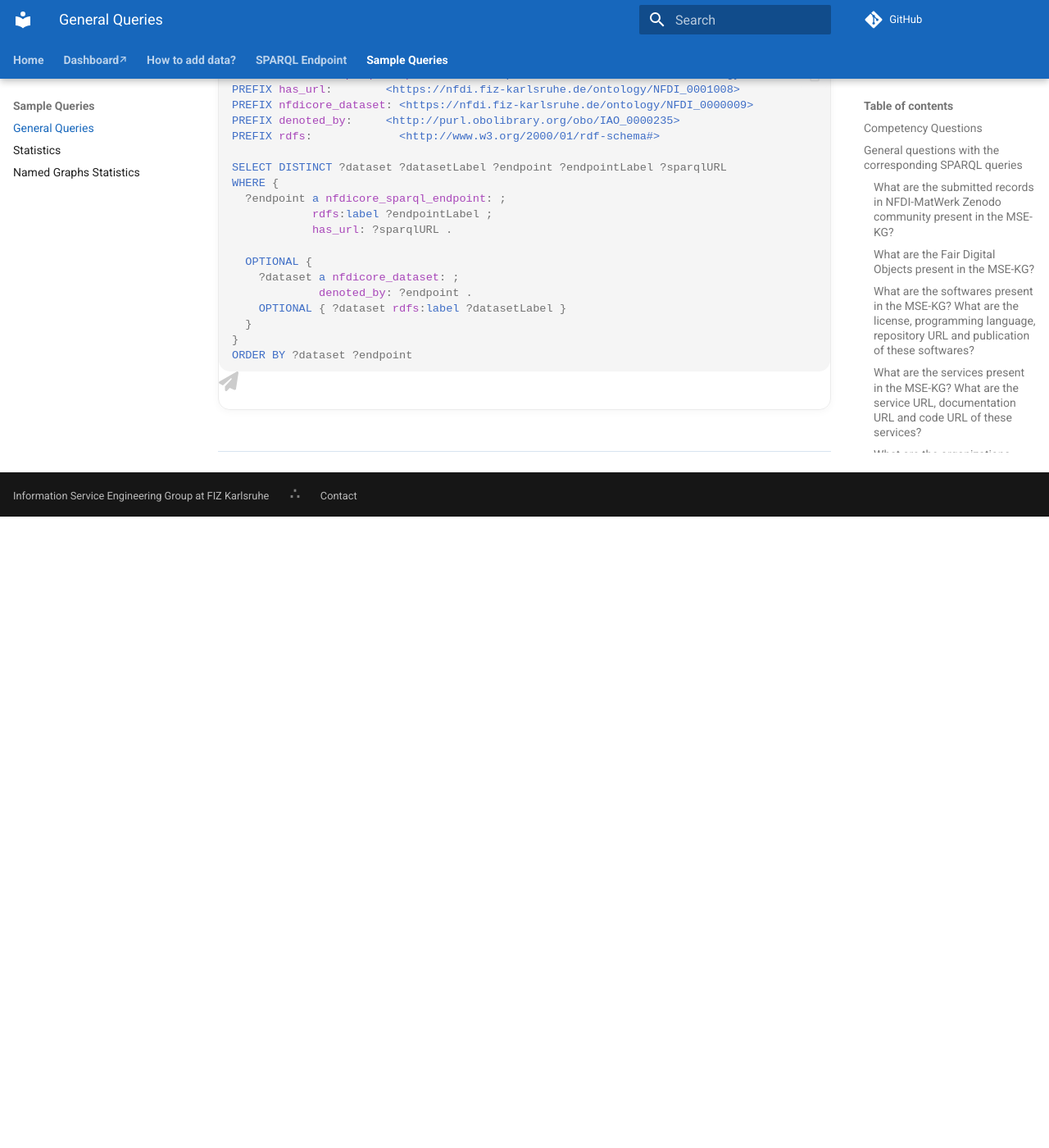
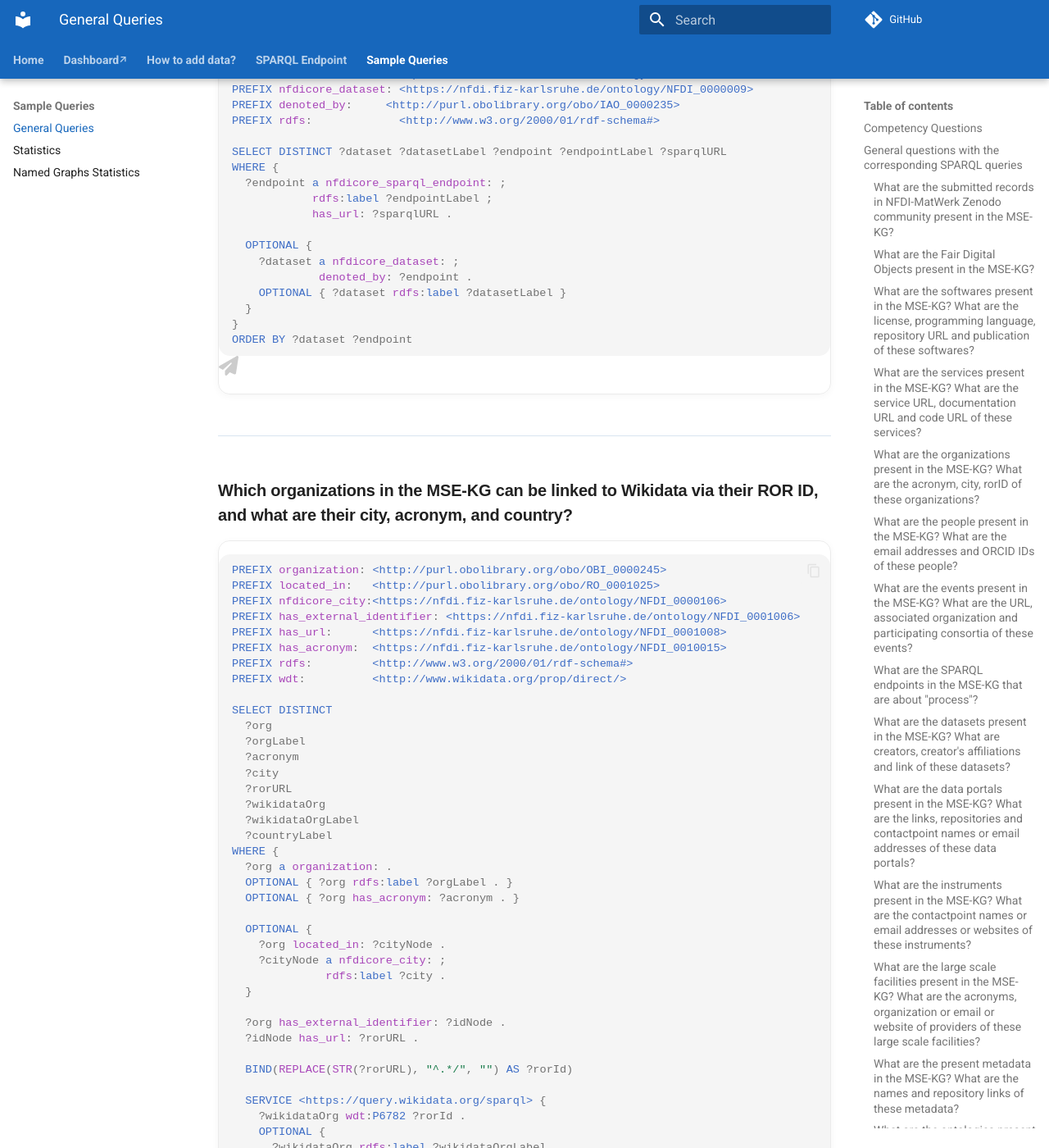
Before and after one commit to ISE-FIZKarlsruhe/matwerk, an MkDocs documentation site: the page built from docs/general_queries.md, in a window 1280 px wide and 1400 px high, scrolled down 16017 px. Shown: the whole window at 82% size. Built offline with MkDocs 1.6.1 and Material for MkDocs 9.7.7, drawn with Linux system fonts in a browser that asks for light colours; comment, search, counter and statistics services are not loaded; before the commit the page ends 16647 px from its top, so only the background shows below that; some of the changed text lies outside the part shown.

Commit message:
add federated queries

````diff
--- a/docs/general_queries.md
+++ b/docs/general_queries.md
@@ -724,3 +723,112 @@ ORDER BY ?dataset ?endpoint
 ```
 
 ---
+
+### Which organizations in the MSE-KG can be linked to Wikidata via their ROR ID, and what are their city, acronym, and country?
+
+```sparql
+PREFIX organization: <http://purl.obolibrary.org/obo/OBI_0000245>
+PREFIX located_in:   <http://purl.obolibrary.org/obo/RO_0001025>
+PREFIX nfdicore_city:<https://nfdi.fiz-karlsruhe.de/ontology/NFDI_0000106>
+PREFIX has_external_identifier: <https://nfdi.fiz-karlsruhe.de/ontology/NFDI_0001006>
+PREFIX has_url:      <https://nfdi.fiz-karlsruhe.de/ontology/NFDI_0001008>
+PREFIX has_acronym:  <https://nfdi.fiz-karlsruhe.de/ontology/NFDI_0010015>
+PREFIX rdfs:         <http://www.w3.org/2000/01/rdf-schema#>
+PREFIX wdt:          <http://www.wikidata.org/prop/direct/>
+
+SELECT DISTINCT
+  ?org
+  ?orgLabel
+  ?acronym
+  ?city
+  ?rorURL
+  ?wikidataOrg
+  ?wikidataOrgLabel
+  ?countryLabel
+WHERE {
+  ?org a organization: .
+  OPTIONAL { ?org rdfs:label ?orgLabel . }
+  OPTIONAL { ?org has_acronym: ?acronym . }
+
+  OPTIONAL {
+    ?org located_in: ?cityNode .
+    ?cityNode a nfdicore_city: ;
+              rdfs:label ?city .
+  }
+
+  ?org has_external_identifier: ?idNode .
+  ?idNode has_url: ?rorURL .
+
+  BIND(REPLACE(STR(?rorURL), "^.*/", "") AS ?rorId)
+
+  SERVICE <https://query.wikidata.org/sparql> {
+    ?wikidataOrg wdt:P6782 ?rorId .
+    OPTIONAL {
+      ?wikidataOrg rdfs:label ?wikidataOrgLabel .
+      FILTER(LANG(?wikidataOrgLabel) = "en")
+    }
+    OPTIONAL {
+      ?wikidataOrg wdt:P17 ?country .
+      ?country rdfs:label ?countryLabel .
+      FILTER(LANG(?countryLabel) = "en")
+    }
+  }
+}
+LIMIT 100
+```
+
+---
+
+### Which people in the MSE-KG are linked to Wikidata through ORCID, and what are their employers and countries?
+
+```sparql
+PREFIX nfdicore_person:  <https://nfdi.fiz-karlsruhe.de/ontology/NFDI_0000004>
+PREFIX has_external_identifier: <https://nfdi.fiz-karlsruhe.de/ontology/NFDI_0001006>
+PREFIX has_url: <https://nfdi.fiz-karlsruhe.de/ontology/NFDI_0001008>
+PREFIX rdfs: <http://www.w3.org/2000/01/rdf-schema#>
+PREFIX wdt: <http://www.wikidata.org/prop/direct/>
+
+SELECT DISTINCT
+  ?person
+  ?personLabel
+  ?orcidURL
+  ?orcidId
+  ?wikidataPerson
+  ?wikidataPersonLabel
+  ?employerLabel
+  ?countryLabel
+WHERE {
+  ?person a nfdicore_person: .
+  OPTIONAL { ?person rdfs:label ?personLabel . }
+
+  ?person has_external_identifier: ?orcidURL .
+
+  FILTER(CONTAINS(LCASE(STR(?orcidURL)), "orcid.org"))
+
+  BIND(REPLACE(REPLACE(STR(?orcidURL), "^https?://orcid.org/", ""), "/$", "") AS ?orcidId)
+
+  SERVICE <https://query.wikidata.org/sparql> {
+    ?wikidataPerson wdt:P496 ?orcidId .
+
+    OPTIONAL {
+      ?wikidataPerson rdfs:label ?wikidataPersonLabel .
+      FILTER(LANG(?wikidataPersonLabel) = "en")
+    }
+
+    OPTIONAL {
+      ?wikidataPerson wdt:P108 ?employer .
+      ?employer rdfs:label ?employerLabel .
+      FILTER(LANG(?employerLabel) = "en")
+    }
+
+    OPTIONAL {
+      ?wikidataPerson wdt:P27 ?country .
+      ?country rdfs:label ?countryLabel .
+      FILTER(LANG(?countryLabel) = "en")
+    }
+  }
+}
+LIMIT 100
+```
+
+---
````
Also changed, not shown: other parts of docs/general_queries.md (+1 -2 lines), docs/index.md (+0 -2 lines).
